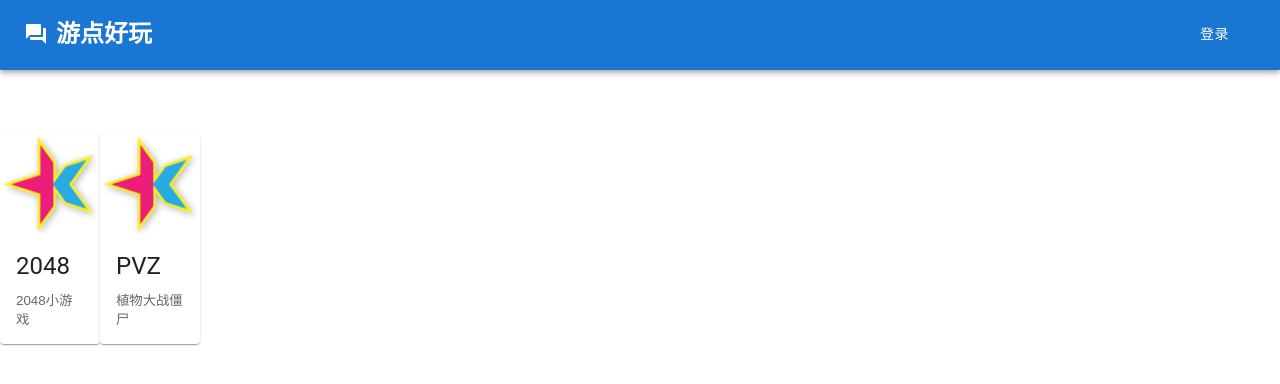
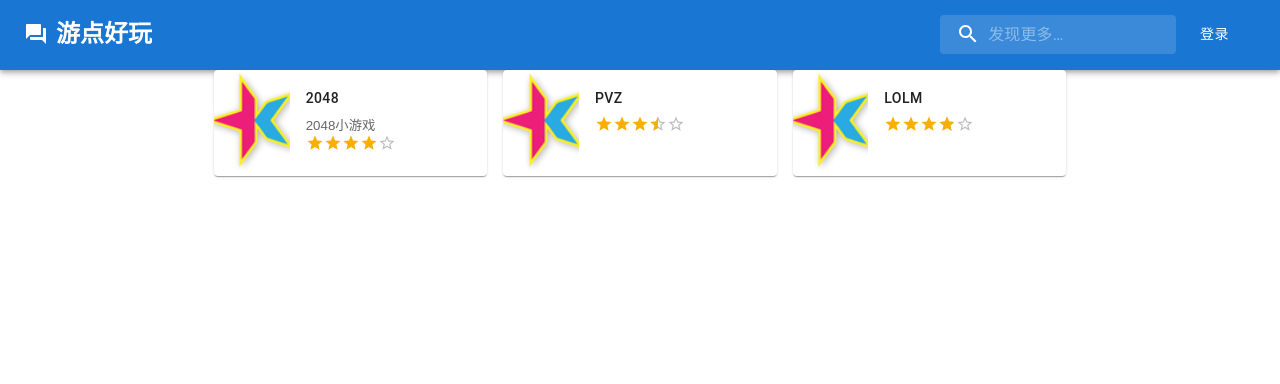
Before and after one commit to lyx12366/ReallyFun-browser, a React (Create React App) app: page / in a window 1280 px wide. Shown: the top 384 px of the page. Built offline with nearby package versions, Linux system fonts and the light colour scheme.

Commit message:
⭐评分组件及🔍搜索框

```diff
--- a/src/components/ActionAreaCard.js
+++ b/src/components/ActionAreaCard.js
@@ -3,28 +3,26 @@ import Card from "@mui/material/Card";
 import CardContent from "@mui/material/CardContent";
 import CardMedia from "@mui/material/CardMedia";
 import Typography from "@mui/material/Typography";
-import { CardActionArea } from "@mui/material";
+import { Box, CardActionArea } from "@mui/material";
+import Reating2show from "./Rating2show";
 import logo from "../static/images/logo.png";
 
 export default function ActionAreaCard(props) {
   return (
-    <Card sx={{ maxWidth: 100 }}>
+    <Card sx={{ maxWidth: 300 }}>
       <CardActionArea onClick={() => console.log("handleInfor")}>
-        <CardMedia
-          component="img"
-          height="100"
-          image={logo}
-          // image="http://codesohigh.com/images/logo.png"
-          alt="logo"
-        />
+        <Box sx={{ display: "grid", gridTemplateColumns: "repeat(3, 1fr)" }}>
+          <CardMedia component="img" height="100" image={logo} alt="logo" />
           <CardContent>
-          <Typography gutterBottom variant="h5" component="div">
+            <Typography gutterBottom variant="button" component="div">
               {props.gamename}
             </Typography>
             <Typography variant="body4" color="text.secondary">
               {props.introduction}
             </Typography>
+            <Reating2show value={props.rating} />
           </CardContent>
+        </Box>
       </CardActionArea>
     </Card>
   );
--- a/src/components/NavBar.js
+++ b/src/components/NavBar.js
@@ -13,6 +13,7 @@ import Button from "@mui/material/Button";
 import Tooltip from "@mui/material/Tooltip";
 import MenuItem from "@mui/material/MenuItem";
 import ForumIcon from "@mui/icons-material/Forum";
+import Searchbar from "./Searchbar";
 
 const pages = [
   { label: "首页", to: "/" },
@@ -266,6 +267,7 @@ class NavBar extends React.Component {
           <Toolbar disableGutters>
             {this.renderMD()}
             {this.renderXS()}
+            <Searchbar />
             {this.renderAvatar()}
           </Toolbar>
         </Container>
--- /dev/null
+++ b/src/components/Rating2show.js
@@ -0,0 +1,11 @@
+import * as React from "react";
+import Rating from "@mui/material/Rating";
+import Stack from "@mui/material/Stack";
+
+export default function Rating2show({ value }) {
+  return (
+    <Stack spacing={0}>
+      <Rating name="half-rating-read" value={value} precision={0.1} size="small" readOnly />
+    </Stack>
+  );
+}
--- /dev/null
+++ b/src/components/Searchbar.js
@@ -0,0 +1,72 @@
+import * as React from "react";
+import { styled, alpha } from "@mui/material/styles";
+import { Route, Routes, useNavigate } from "react-router-dom";
+import InputBase from "@mui/material/InputBase";
+import SearchIcon from "@mui/icons-material/Search";
+import Searchpage from "../views/Searchpage";
+
+const inputKeyUp = (e) => {
+  if (e.keyCode === 13) {
+    // alert(e.target.value);
+    console.log(e.target.value);
+    <Routes>
+      <Route path="/search" element={<Searchpage />} />
+    </Routes>;
+  }
+};
+
+const Search = styled("div")(({ theme }) => ({
+  position: "relative",
+  borderRadius: theme.shape.borderRadius,
+  backgroundColor: alpha(theme.palette.common.white, 0.15),
+  "&:hover": {
+    backgroundColor: alpha(theme.palette.common.white, 0.25),
+  },
+  marginRight: theme.spacing(2),
+  marginLeft: 0,
+  width: "100%",
+  [theme.breakpoints.up("sm")]: {
+    marginLeft: theme.spacing(3),
+    width: "auto",
+  },
+}));
+
+const SearchIconWrapper = styled("div")(({ theme }) => ({
+  padding: theme.spacing(0, 2),
+  height: "100%",
+  position: "absolute",
+  pointerEvents: "none",
+  display: "flex",
+  alignItems: "center",
+  justifyContent: "center",
+}));
+
+const StyledInputBase = styled(InputBase)(({ theme }) => ({
+  color: "inherit",
+  "& .MuiInputBase-input": {
+    padding: theme.spacing(1, 1, 1, 0),
+    // vertical padding + font size from searchIcon
+    paddingLeft: `calc(1em + ${theme.spacing(4)})`,
+    transition: theme.transitions.create("width"),
+    width: "100%",
+    [theme.breakpoints.up("md")]: {
+      width: "20ch",
+    },
+  },
+}));
+
+export default function Searchbar({ search, onSearch }) {
+  return (
+    <Search onKeyUp={inputKeyUp}>
+      <SearchIconWrapper>
+        <SearchIcon />
+      </SearchIconWrapper>
+      <StyledInputBase
+        value={search}
+        onChange={onSearch}
+        placeholder="发现更多…"
+        inputProps={{ "aria-label": "search" }}
+      />
+    </Search>
+  );
+}
--- a/src/views/Home.js
+++ b/src/views/Home.js
@@ -1,22 +1,19 @@
 // import Button from "@mui/material/Button";
 import React from "react";
-import { Box } from "@mui/material";
+import { Stack } from "@mui/material";
+import Container from "@mui/material/Container";
 import ActionAreaCard from "../components/ActionAreaCard";
 
 class Home extends React.Component {
   render() {
     return (
-      <Box
-        sx={{
-          marginTop: 8,
-          display: "flex",
-          flexDirection: "row",
-          alignItems: "center",
-        }}
-      >
-        <ActionAreaCard introduction="2048小游戏" gamename="2048" />
-        <ActionAreaCard introduction="植物大战僵尸" gamename="PVZ" />
-      </Box>
+      <Container component="main" maxWidth="md">
+        <Stack direction={{ xs: "column", sm: "row" }} spacing={{ xs: 0, sm: 1, md: 2 }}>
+          <ActionAreaCard gamename="2048" rating={4} introduction="2048小游戏" />
+          <ActionAreaCard gamename="PVZ" rating={3.5} />
+          <ActionAreaCard gamename="LOLM" rating={3.8} />
+        </Stack>
+      </Container>
     );
   }
 }
--- /dev/null
+++ b/src/views/Searchpage.js
@@ -0,0 +1,7 @@
+import React, { Component } from "react";
+
+export default class Searchpage extends Component {
+  render() {
+    return <div>搜索结果</div>;
+  }
+}
```
Lines whose indentation alone changed are shown as unchanged.
